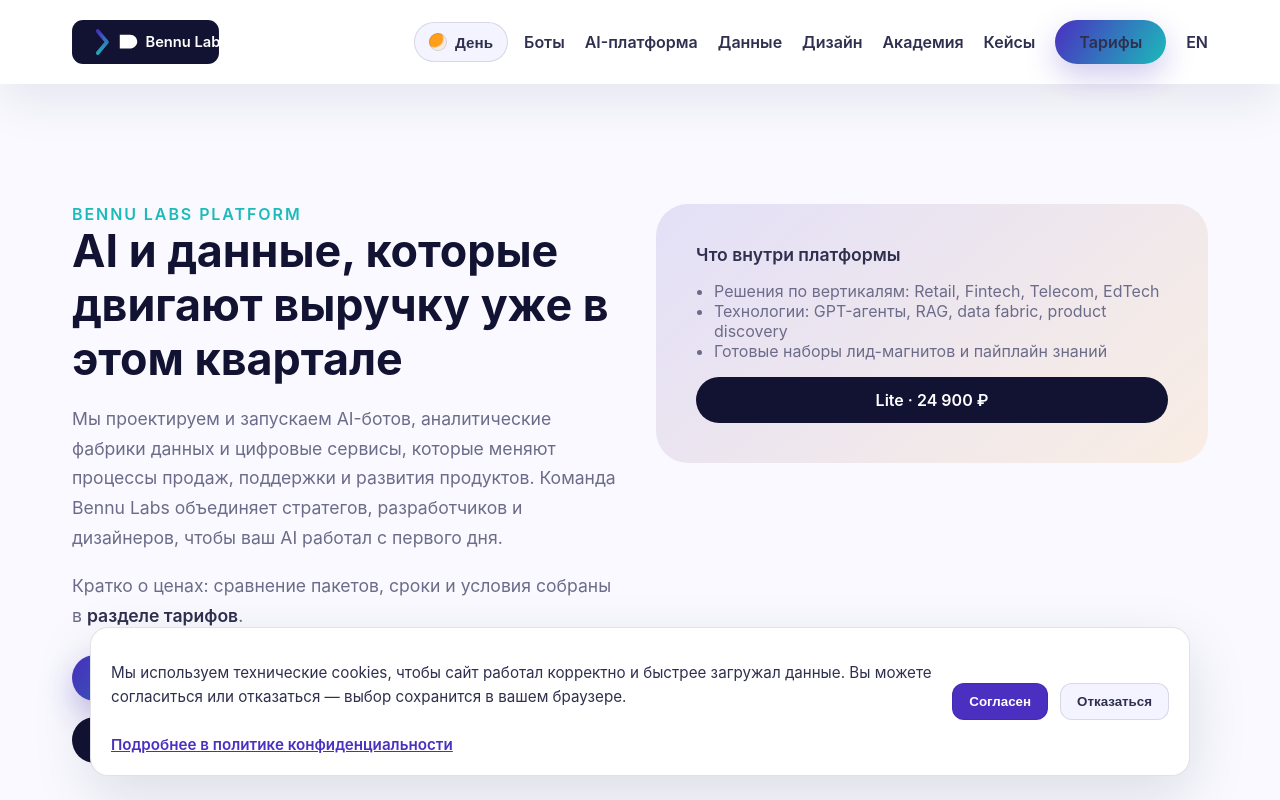
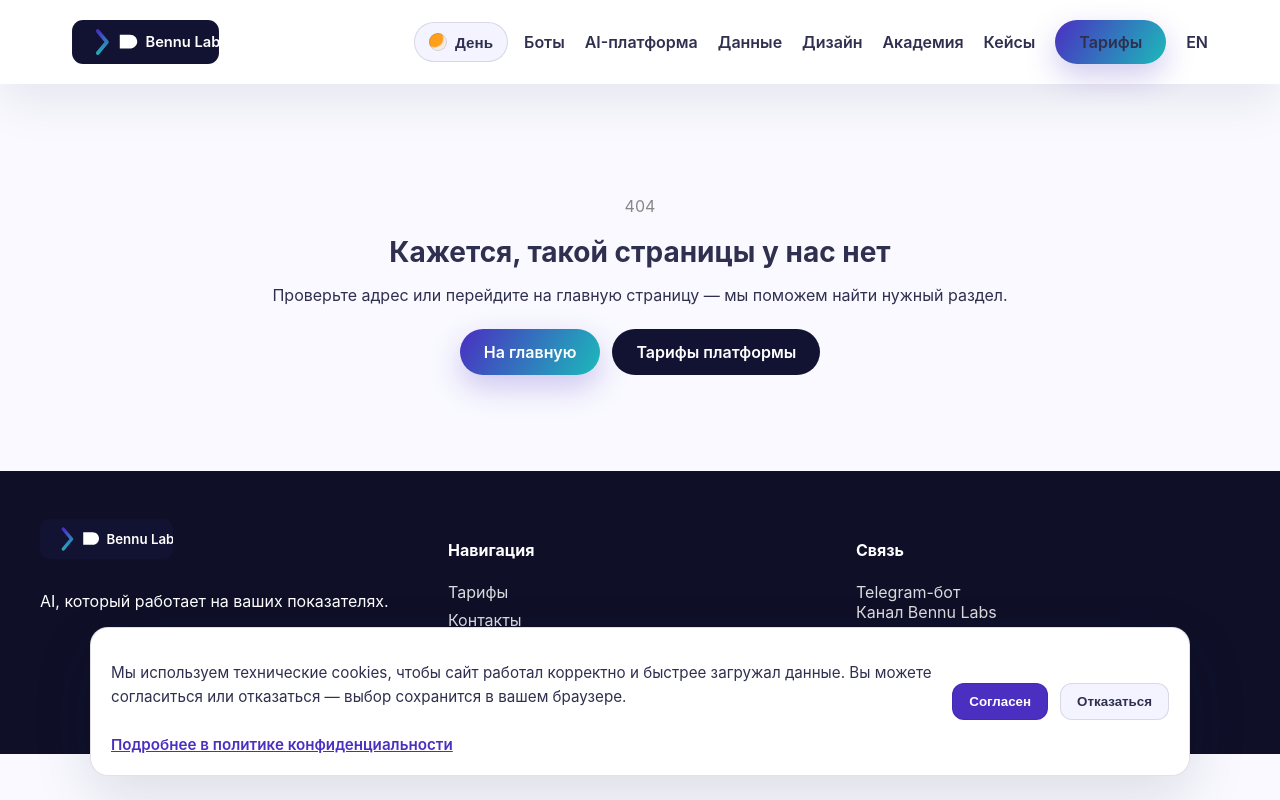
Before and after one commit to Kbennu/BennuLabsSite, a Next.js app: page / in a window 1280 px wide. Shown: the top 800 px of the page. Built offline with nearby package versions, Linux system fonts and the light colour scheme.

Commit message:
Add catch-all not-found handling for legacy paths

```diff
--- a/next.config.js
+++ b/next.config.js
@@ -28,12 +28,6 @@
           destination: '/:path*/:slug*',
         },
       ],
-      fallback: [
-        {
-          source: '/:path*',
-          destination: '/not-found',
-        },
-      ],
     };
   },
 };
--- /dev/null
+++ b/src/app/[...slug]/page.tsx
@@ -0,0 +1,11 @@
+import type { Metadata } from 'next';
+
+import { NotFoundContent } from '../not-found/NotFoundContent';
+
+export const metadata: Metadata = {
+  title: 'Страница не найдена — Bennu Labs',
+};
+
+export default function CatchAllNotFoundPage() {
+  return <NotFoundContent />;
+}
--- /dev/null
+++ b/src/app/not-found/NotFoundContent.tsx
@@ -0,0 +1,25 @@
+import Link from 'next/link';
+
+export function NotFoundContent() {
+  return (
+    <main style={{ padding: '96px 24px', textAlign: 'center' }}>
+      <p style={{ color: '#888', marginBottom: '12px' }}>404</p>
+      <h1 style={{ fontSize: '28px', marginBottom: '16px' }}>
+        Кажется, такой страницы у нас нет
+      </h1>
+      <p style={{ marginBottom: '24px' }}>
+        Проверьте адрес или перейдите на главную страницу — мы поможем найти нужный раздел.
+      </p>
+      <div style={{ display: 'flex', gap: '12px', justifyContent: 'center', flexWrap: 'wrap' }}>
+        <Link className="cta-button" href="/">
+          На главную
+        </Link>
+        <Link className="deeplink-cta" href="/pricing">
+          Тарифы платформы
+        </Link>
+      </div>
+    </main>
+  );
+}
+
+export default NotFoundContent;
```
Also changed, not shown: src/app/not-found/page.tsx (+3 -20 lines).
